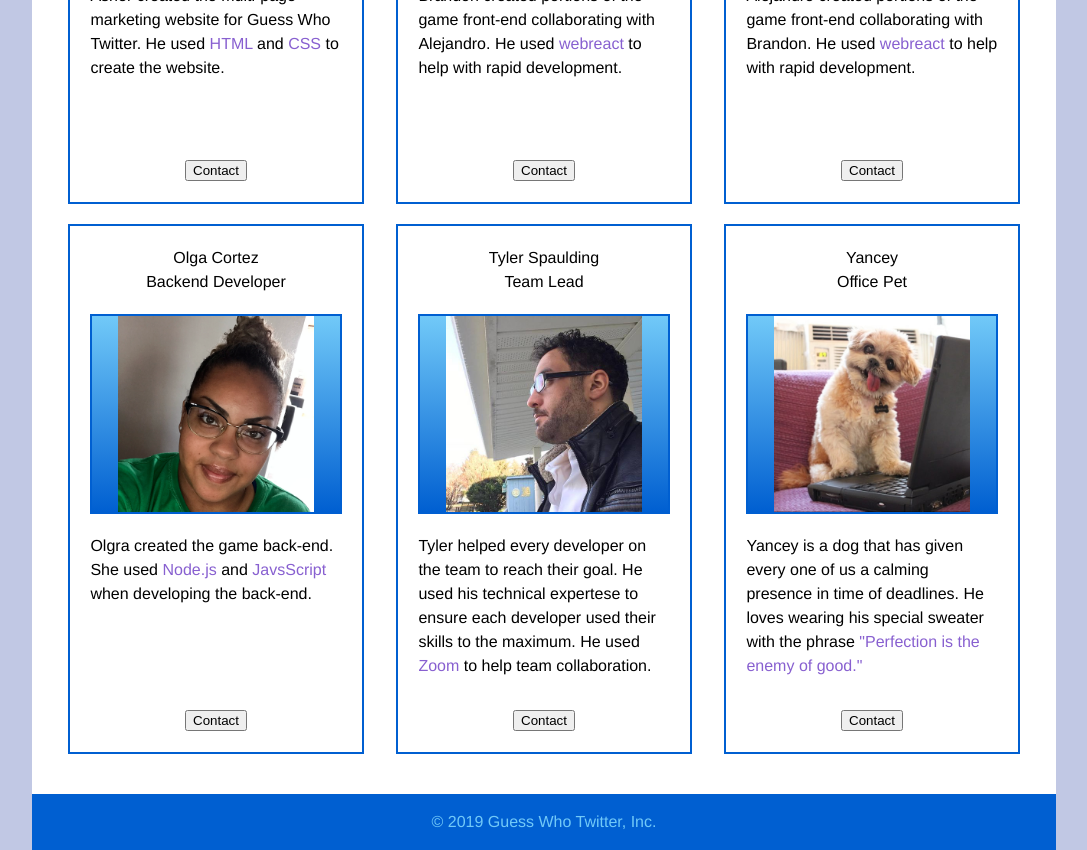
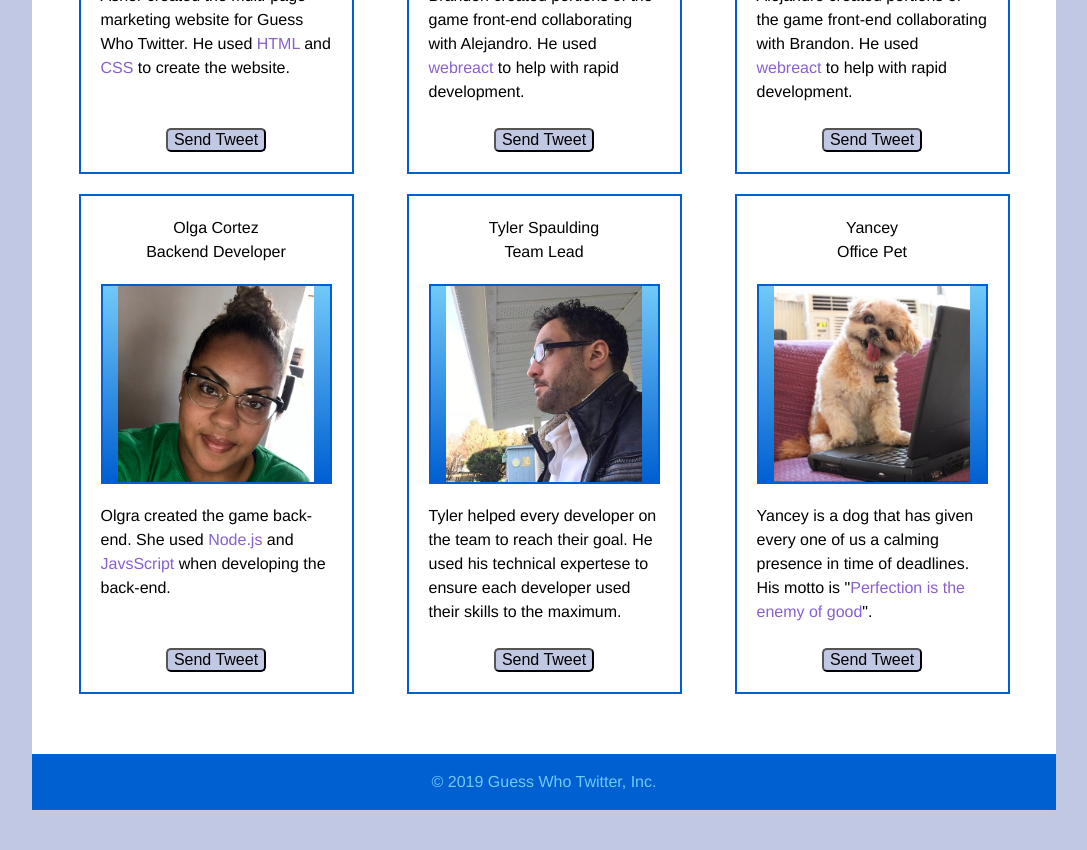
Before and after one commit to GuessWhoTwitter/Landing-Page, a plain HTML site: page about.html in a window 1280 px wide. Shown: the part 640-1490 px from the top of the page, without its empty margins (96-1183 px from the left). After the commit the page ends 1450 px from the top, so only its background shows below. Drawn offline with Linux system fonts and the light colour scheme.

Commit message:
added reponsive design

```diff
--- a/about.html
+++ b/about.html
@@ -26,7 +26,7 @@
     <main>
       <section class="about-us-section-container">
 
-        <div class="about-us-section-row">
+        <div class="about-us-section-person-info">
           <div class="about-us-name">Asher Kobin<br>Web UI Developer</div>
           <div class="about-us-img linear-gradient-background">
             <img src="img/Asher.jpeg" style="height: 100%"></div>
@@ -36,11 +36,11 @@
             to create the website.
           </div>
           <div class="about-us-button">
-            <button>Contact</button>
+            <button class="tweet-btn">Send Tweet</button>
           </div>
         </div>
 
-        <div class="about-us-section-row">
+        <div class="about-us-section-person-info">
           <div class="about-us-name">Brandon Teague<br>Front-End Developer</div>
           <div class="about-us-img linear-gradient-background">
             <img src="img/Brandon.jpeg" style="height: 100%">
@@ -50,11 +50,11 @@
             He used <span class="dev-word">webreact</span> to help with rapid development.
           </div>
           <div class="about-us-button">
-            <button>Contact</button>
+            <button class="tweet-btn">Send Tweet</button>
           </div>
         </div>
 
-        <div class="about-us-section-row">
+        <div class="about-us-section-person-info">
           <div class="about-us-name">Alejandro E. Rodriguez La Rosa<br>Front-End Developer</div>
           <div class="about-us-img linear-gradient-background">
             <img src="img/Alejandro.jpeg" style="height: 100%">
@@ -64,15 +64,11 @@
             He used <span class="dev-word">webreact</span> to help with rapid development.
           </div>
           <div class="about-us-button">
-            <button>Contact</button>
+            <button class="tweet-btn">Send Tweet</button>
           </div>
         </div>
 
-      </section>
-
-      <section class="about-us-section-container">
-
-        <div class="about-us-section-row">
+        <div class="about-us-section-person-info">
           <div class="about-us-name">Olga Cortez<br>Backend Developer</div>
           <div class="about-us-img linear-gradient-background">
             <img src="img/Olga.png" style="height: 100%">
@@ -82,40 +78,37 @@
             <span class="dev-word">JavsScript</span> when developing the back-end.
           </div>
           <div class="about-us-button">
-            <button>Contact</button>
+            <button class="tweet-btn">Send Tweet</button>
           </div>
         </div>
 
-        <div class="about-us-section-row">
+        <div class="about-us-section-person-info">
           <div class="about-us-name">Tyler Spaulding<br>Team Lead</div>
           <div class="about-us-img linear-gradient-background">
             <img src="img/Tyler.jpeg" style="height: 100%">
           </div>
           <div class="about-us-text">
             Tyler helped every developer on the team to reach their goal.  He used his technical expertese
-            to ensure each developer used their skills to the maximum.  He used
-            <span class="dev-word">Zoom</span> to help team collaboration.
+            to ensure each developer used their skills to the maximum.
           </div>
           <div class="about-us-button">
-            <button>Contact</button>
+            <button class="tweet-btn">Send Tweet</button>
           </div>
         </div>
 
-        <div class="about-us-section-row">
+        <div class="about-us-section-person-info">
           <div class="about-us-name">Yancey<br>Office Pet</div>
           <div class="about-us-img linear-gradient-background">
             <img src="img/Yancey.jpg" style="height: 100%">
           </div>
           <div class="about-us-text">
             Yancey is a dog that has given every one of us a calming presence in time of deadlines.
-            He loves wearing his special sweater with the phrase
-            <span class="dev-word">"Perfection is the enemy of good."</span>
+            His motto is "<span class="dev-word">Perfection is the enemy of good</span>".
           </div>
           <div class="about-us-button">
-            <button>Contact</button>
+            <button class="tweet-btn">Send Tweet</button>
           </div>
         </div>
-
       </section>
     </main>
 
--- a/less/landing-page.less
+++ b/less/landing-page.less
@@ -67,11 +67,19 @@ header {
     fill: @color-twitter-light;
     width: 200px;
     height: 200px;
+
+    @media @phone {
+      display: none;
+    }
   }
 
   .question-mark {
     font-size: 6rem;
     font-weight: bold;
+
+    @media @phone {
+      display: none;
+    }
   }
 }
 
@@ -113,17 +121,21 @@ footer {
 
 .about-us-section-container {
   .flexbox(row, space-around, flex-start);
-  height: 550px;
+  height: 100%;
   font-size: 1rem;
   line-height: 1.5rem;
   padding-bottom: @std-padding;
+  flex-wrap: wrap;
 
-  .about-us-section-row {
+  .about-us-section-person-info {
     .flexbox(column, flex-start, stretch);
     border: 2px solid @color-twitter-dark;
-    height: 100%;
-    width: 30%;
+    height: 500px;
+    width: 275px;
     padding: @std-padding;
+    margin-bottom: @std-padding;
+    margin-left: @std-padding;
+    margin-right: @std-padding;
 
     .about-us-name {
       text-align: center;
@@ -147,6 +159,16 @@ footer {
 
     .about-us-button {
       text-align: center;
+
+      .tweet-btn {
+        font-size: 1rem;
+        border-radius: 5px;
+        background-color: @color-alt-light;
+
+        &:hover {
+          background-color: @color-alt-medium;
+        }
+      }
     }
   }
 }
@@ -194,4 +216,12 @@ footer {
   .game-example-tweet {
     text-align: center;
   }
+
+  @media @tablet {
+    display: none;
+  }
+
+  @media @phone {
+    display: none;
+  }
 }
--- a/less/variables.less
+++ b/less/variables.less
@@ -1,11 +1,13 @@
 @main-bg-color: @color-alt-light;
 @page-width: 1024px;
 @std-padding: 20px;
+@phone: ~"(max-width: 500px)";
+@tablet: ~"(max-width: 799px)";
 
 // Clean and Energetic colors
 
-@color-twitter-dark:#005fd1; // was #5680E9;
-@color-twitter-light: #71c9f8; // was #84CEEB;
+@color-twitter-dark:#005fd1;
+@color-twitter-light: #71c9f8;
 @color-alt-medium: #5AB9EA;
 @color-alt-light: #C1C8E4;
 @color-alt-dark: #8860D0;
```
Also changed, not shown: index.html (+1 -1 lines), instructions.html (+1 -1 lines), css/index.css, img/Tweet.png, 1 other file.
